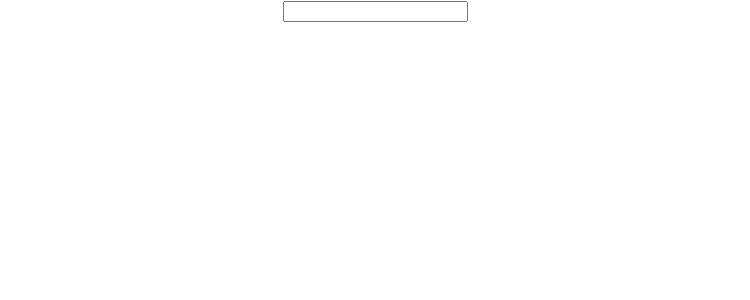
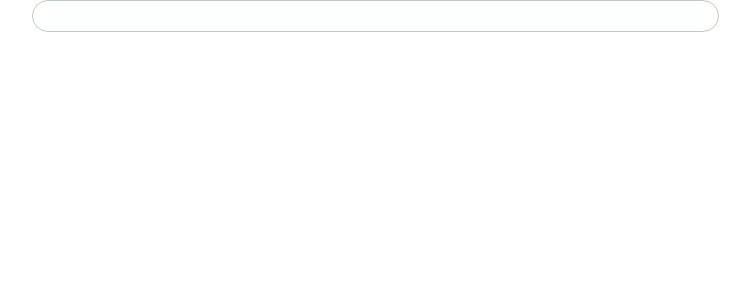
Before and after one commit to txddra/React-Movies, a React (Create React App) app: page / in a window 1280 px wide. Shown: the top 300 px of the page, without its empty margins (265-1015 px from the left). Built offline with nearby package versions, Linux system fonts and the light colour scheme.

Commit message:
added router, still functional

```diff
--- a/package.json
+++ b/package.json
@@ -8,6 +8,7 @@
     "@testing-library/user-event": "^12.6.0",
     "react": "^17.0.1",
     "react-dom": "^17.0.1",
+    "react-router-dom": "^5.2.0",
     "react-scripts": "4.0.1",
     "web-vitals": "^0.2.4"
   },
--- a/src/App.js
+++ b/src/App.js
@@ -1,14 +1,27 @@
 import {useState} from 'react'
 import './App.css';
 import Search from "./Search/Search";
+import { BrowserRouter as Router, Route } from "react-router-dom"
 
-function App() {
+
+function App (){
+  return(
+    <Router>
+      <Route to ="/" component={AppNav}/>
+    </Router>
+
+  )
+}
+
+function AppNav() {
+
+
 
   const [searchValue, setSearchValue] = useState("");
 
   //passes the values down
 //null in the beginning
-  const  [movieResults, setMovieResults] = useState(null);
+  const  [movieResults, setMovieResults] = useState([]);
 
   async function fetchMovieListApi(inputValue){
     setSearchValue(inputValue);
@@ -20,7 +33,7 @@ function App() {
 
       const data = await response.json();
 
-      setMovieResults(data.Search)
+      setMovieResults(data.Search|| [])
 
 
 
--- a/src/Search/Search.css
+++ b/src/Search/Search.css
@@ -0,0 +1,42 @@
+.search {
+    position: relative;
+  }
+  .search input {
+    height: 30px;
+    width: 50%;
+    padding: 0 20px 0 25px;
+    background: white;
+    border: 1px solid #baccbd;
+    border-radius: 20px;
+  }
+  .search input:focus {
+    outline: none;
+    border-color: #66ee83;
+  }
+  .results {
+    position: absolute;
+    right: 323px;
+  }
+  .search .results {
+    display: block;
+    padding: 0;
+    margin: 0;
+    width: 60%;
+    border-width: 1px;
+    border-style: solid;
+    border-color: #cbcfe2 #c8cee7 #c4c7d7;
+  }
+  .search .results li {
+    display: flex;
+    align-items: center;
+    padding: 5px;
+    border-bottom: 1px solid rgba(88, 85, 85, 0.3);
+    cursor: pointer;
+  }
+  .search .results li img {
+    width: 30px;
+    margin-right: 5px;
+  }
+  .search .results li:hover {
+    background: rgba(88, 85, 85, 0.1);
+  }
--- a/src/Search/Search.js
+++ b/src/Search/Search.js
@@ -1,5 +1,6 @@
 import React from "react";
 import  SearchList  from "./SearchList";
+import "./Search.css";
 
 
 const Search = ({
@@ -8,7 +9,7 @@ const Search = ({
     movieResults
 })=>{
     return(
-        <div>
+        <div className="search">
         <input
         value ={searchValue}
         onChange ={(e)=> fetchMovieListApi(e.target.value)}
--- a/src/Search/SearchList.js
+++ b/src/Search/SearchList.js
@@ -1,4 +1,5 @@
 import React from "react";
+import './Search.css';
 
 const SearchList =({movieResults}) =>{
 
@@ -12,7 +13,7 @@ const SearchList =({movieResults}) =>{
             )
         })
     }
-    return <ul><div>{showMovieList()}</div></ul>
+    return <ul className="results"><div>{showMovieList()}</div></ul>
 };
 
 export default SearchList;
```
Also changed, not shown: 2 other files (tests, documents, lock files or other folders).
